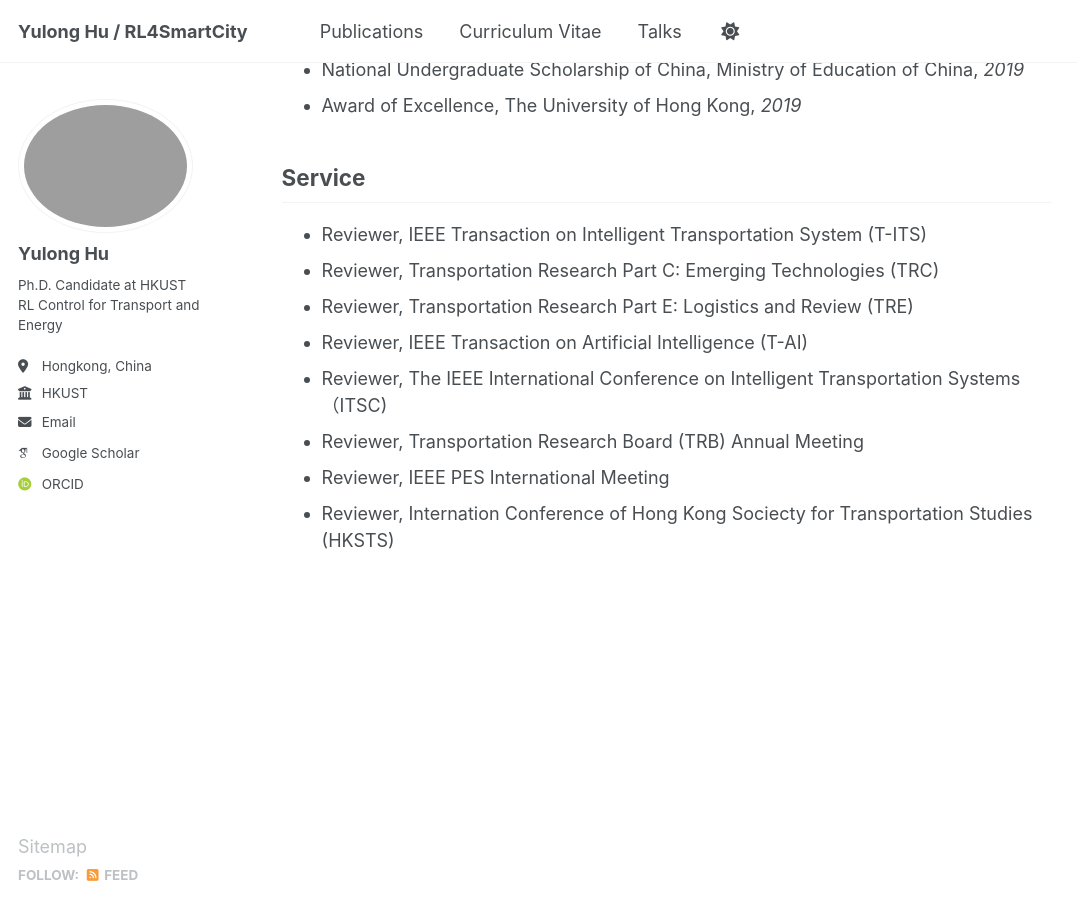
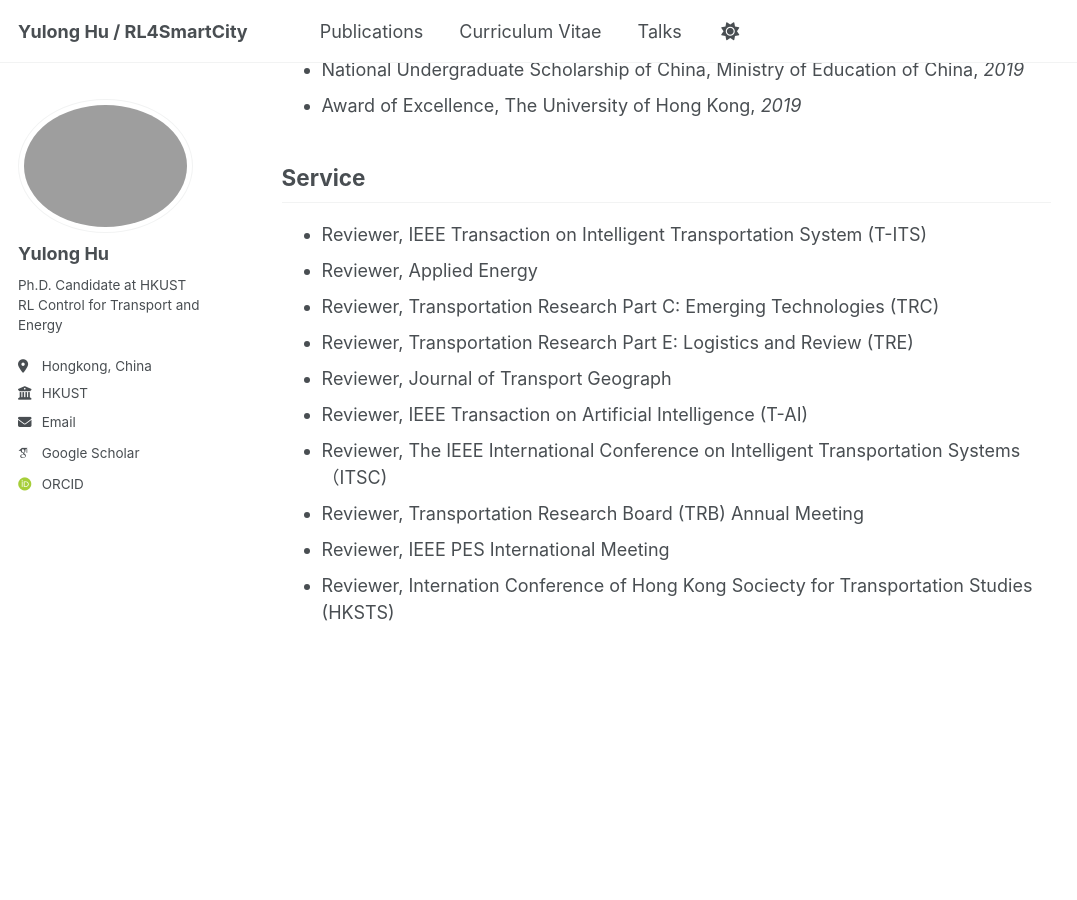
Before and after one commit to yulonghu2000/yulonghu2000.github.io, a Jekyll site: the page built from _pages/cv.md, in a window 1280 px wide and 900 px high, scrolled down 1337 px. Shown: the whole window, without its empty margins (0-1077 px from the left). Built offline with Jekyll 4.4.1, drawn with Linux system fonts in a browser that asks for light colours; some web fonts are replaced.

Commit message:
Update cv.md

```diff
--- a/_pages/cv.md
+++ b/_pages/cv.md
@@ -34,9 +34,12 @@ author_profile: true
 - Award of Excellence, The University of Hong Kong, *2019*
 
 ## Service
+
 - Reviewer, IEEE Transaction on Intelligent Transportation System (T-ITS)
+- Reviewer, Applied Energy
 - Reviewer, Transportation Research Part C: Emerging Technologies (TRC)
 - Reviewer, Transportation Research Part E: Logistics and Review (TRE)
+- Reviewer, Journal of Transport Geograph
 - Reviewer, IEEE Transaction on Artificial Intelligence (T-AI)
 - Reviewer, The IEEE International Conference on Intelligent Transportation Systems（ITSC)
 - Reviewer, Transportation Research Board (TRB) Annual Meeting
```
